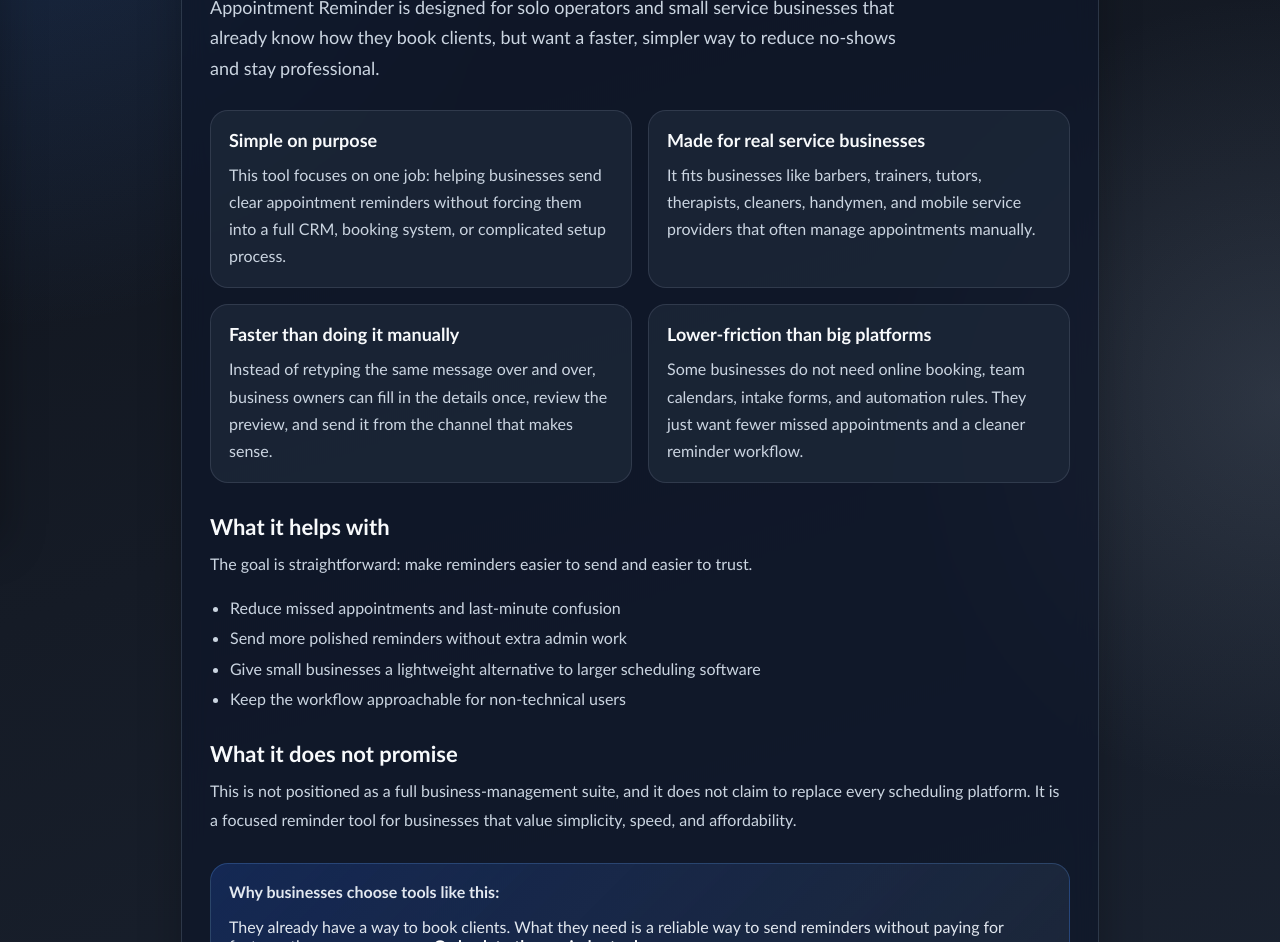
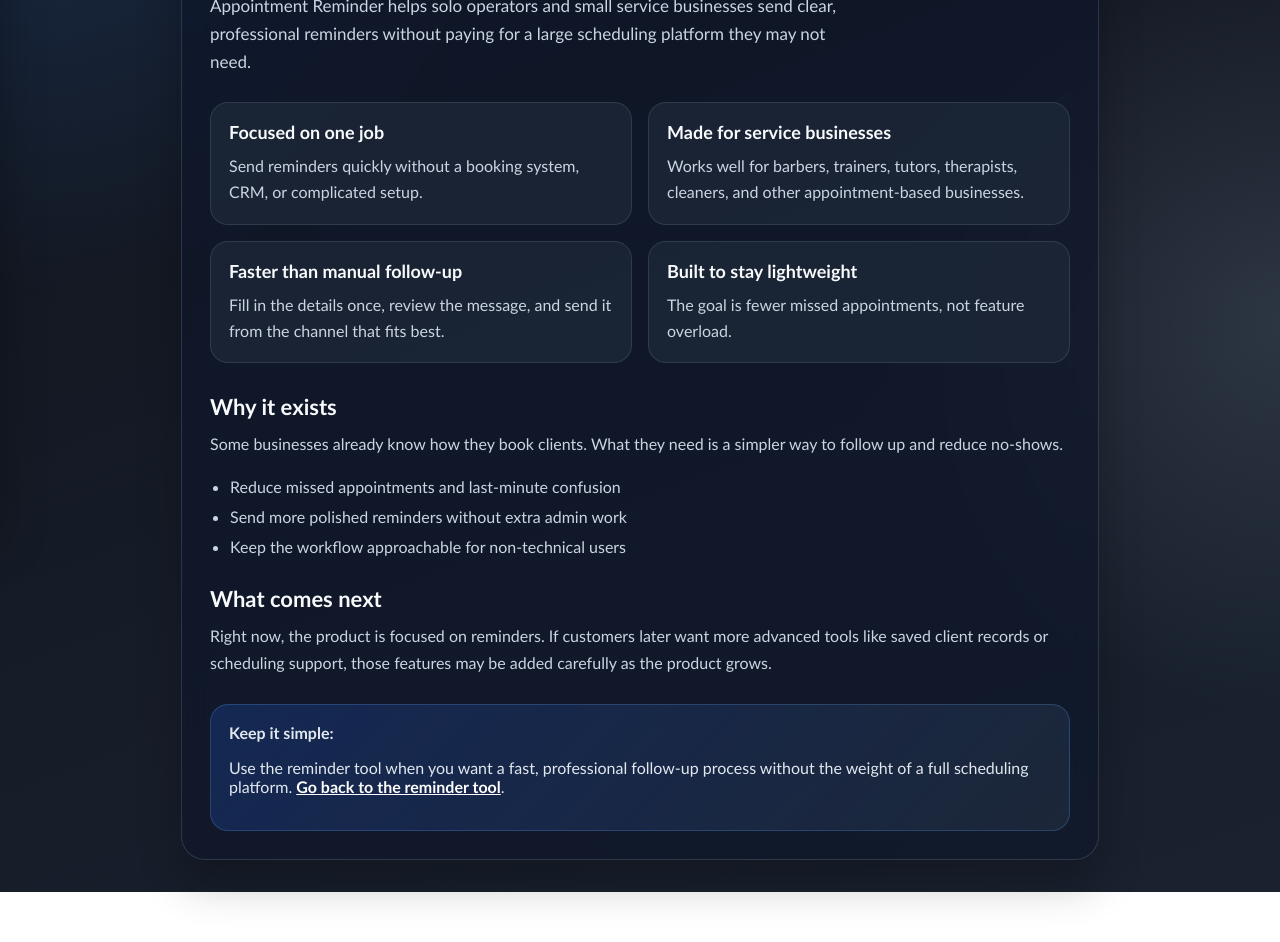
Before and after one commit to AntonGom/appointment-reminder, a plain HTML site: page about.html in a window 1280 px wide. Shown: the part 256-1198 px from the top of the page. After the commit the page ends 1148 px from the top, so only its background shows below. Drawn offline with Linux system fonts and the light colour scheme.

Commit message:
Simplify about page messaging

```diff
--- a/about.html
+++ b/about.html
@@ -51,9 +51,9 @@
     .lead {
       margin: 0 0 26px;
       color: #cbd5e1;
-      font-size: 18px;
-      line-height: 1.7;
-      max-width: 700px;
+      font-size: 17px;
+      line-height: 1.65;
+      max-width: 640px;
     }
 
     .grid {
@@ -79,11 +79,11 @@
     .card p {
       margin: 0;
       color: #cbd5e1;
-      line-height: 1.7;
+      line-height: 1.65;
     }
 
     .section {
-      margin-top: 26px;
+      margin-top: 22px;
     }
 
     .section h2 {
@@ -95,7 +95,7 @@
     .section p {
       margin: 0 0 14px;
       color: #cbd5e1;
-      line-height: 1.8;
+      line-height: 1.7;
     }
 
     .section ul {
@@ -140,47 +140,46 @@
 <body data-page="about">
   <div class="page">
     <div class="eyebrow">About</div>
-    <h1>Built for small businesses that just need reminders, not a full scheduling platform.</h1>
-    <p class="lead">Appointment Reminder is designed for solo operators and small service businesses that already know how they book clients, but want a faster, simpler way to reduce no-shows and stay professional.</p>
+    <h1>Simple appointment reminders for small businesses.</h1>
+    <p class="lead">Appointment Reminder helps solo operators and small service businesses send clear, professional reminders without paying for a large scheduling platform they may not need.</p>
 
     <div class="grid">
       <div class="card">
-        <h2>Simple on purpose</h2>
-        <p>This tool focuses on one job: helping businesses send clear appointment reminders without forcing them into a full CRM, booking system, or complicated setup process.</p>
+        <h2>Focused on one job</h2>
+        <p>Send reminders quickly without a booking system, CRM, or complicated setup.</p>
       </div>
       <div class="card">
-        <h2>Made for real service businesses</h2>
-        <p>It fits businesses like barbers, trainers, tutors, therapists, cleaners, handymen, and mobile service providers that often manage appointments manually.</p>
+        <h2>Made for service businesses</h2>
+        <p>Works well for barbers, trainers, tutors, therapists, cleaners, and other appointment-based businesses.</p>
       </div>
       <div class="card">
-        <h2>Faster than doing it manually</h2>
-        <p>Instead of retyping the same message over and over, business owners can fill in the details once, review the preview, and send it from the channel that makes sense.</p>
+        <h2>Faster than manual follow-up</h2>
+        <p>Fill in the details once, review the message, and send it from the channel that fits best.</p>
       </div>
       <div class="card">
-        <h2>Lower-friction than big platforms</h2>
-        <p>Some businesses do not need online booking, team calendars, intake forms, and automation rules. They just want fewer missed appointments and a cleaner reminder workflow.</p>
+        <h2>Built to stay lightweight</h2>
+        <p>The goal is fewer missed appointments, not feature overload.</p>
       </div>
     </div>
 
     <div class="section">
-      <h2>What it helps with</h2>
-      <p>The goal is straightforward: make reminders easier to send and easier to trust.</p>
+      <h2>Why it exists</h2>
+      <p>Some businesses already know how they book clients. What they need is a simpler way to follow up and reduce no-shows.</p>
       <ul>
         <li>Reduce missed appointments and last-minute confusion</li>
         <li>Send more polished reminders without extra admin work</li>
-        <li>Give small businesses a lightweight alternative to larger scheduling software</li>
         <li>Keep the workflow approachable for non-technical users</li>
       </ul>
     </div>
 
     <div class="section">
-      <h2>What it does not promise</h2>
-      <p>This is not positioned as a full business-management suite, and it does not claim to replace every scheduling platform. It is a focused reminder tool for businesses that value simplicity, speed, and affordability.</p>
+      <h2>What comes next</h2>
+      <p>Right now, the product is focused on reminders. If customers later want more advanced tools like saved client records or scheduling support, those features may be added carefully as the product grows.</p>
     </div>
 
     <div class="cta">
-      <strong>Why businesses choose tools like this:</strong>
-      <p>They already have a way to book clients. What they need is a reliable way to send reminders without paying for features they may never use. <a href="index.html">Go back to the reminder tool</a>.</p>
+      <strong>Keep it simple:</strong>
+      <p>Use the reminder tool when you want a fast, professional follow-up process without the weight of a full scheduling platform. <a href="index.html">Go back to the reminder tool</a>.</p>
     </div>
   </div>
   <script src="nav.js"></script>
```
